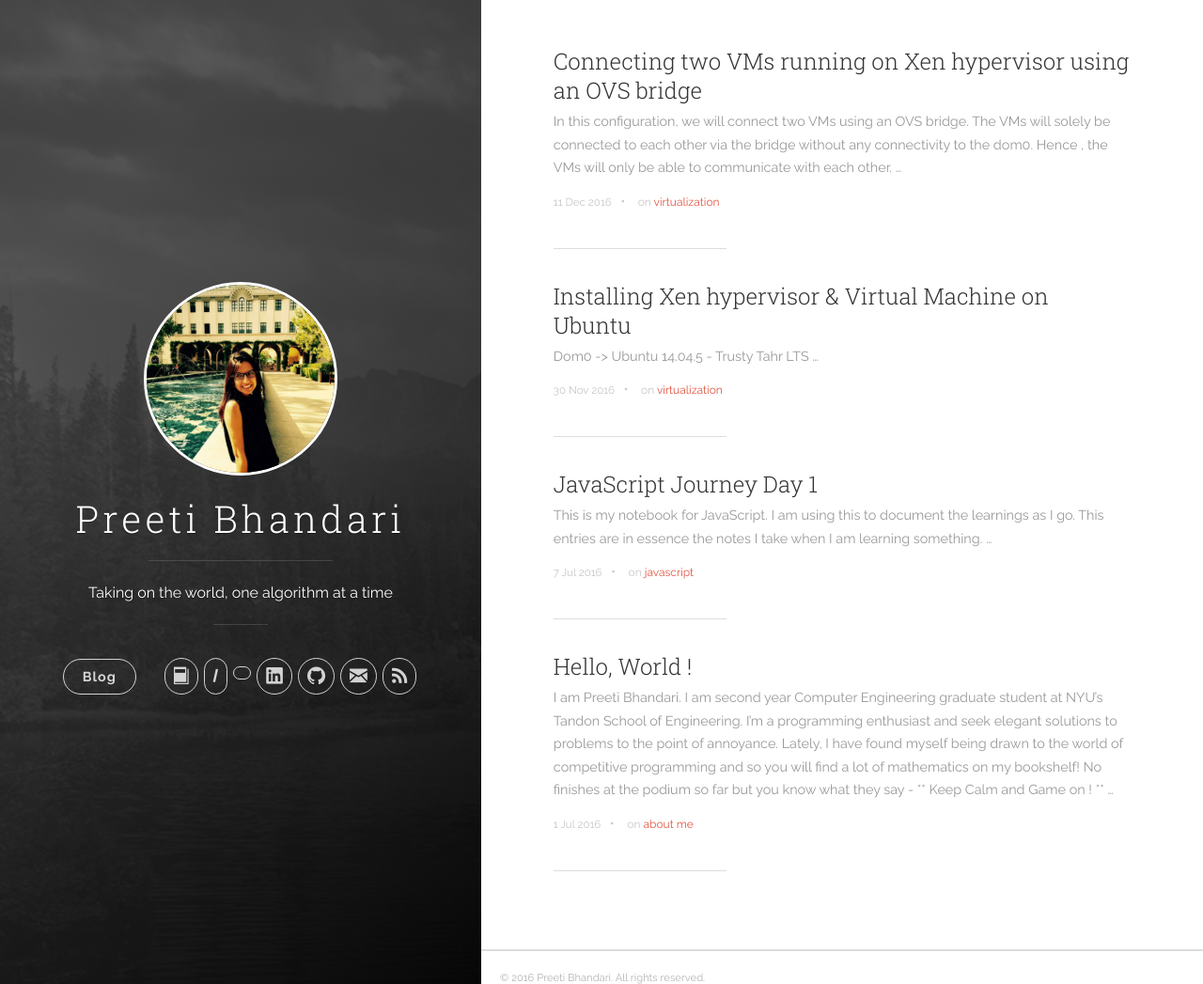
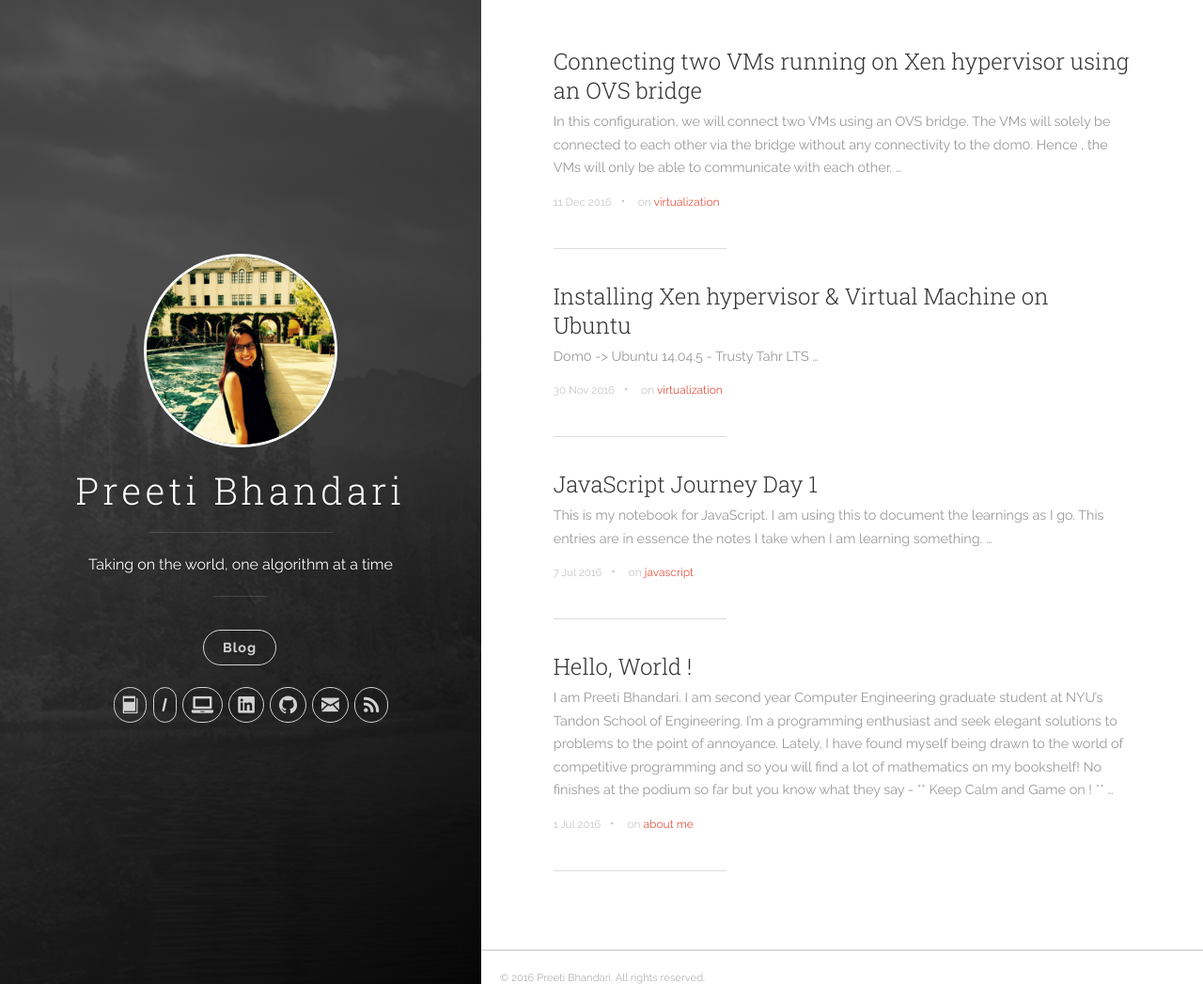
Before and after one commit to preeti1205/preeti1205.github.io, a Jekyll site: the page built from index.html, in a window 1280 px wide and 1047 px high. Shown: the whole window at 94% size. Built offline with Jekyll 4.4.1, drawn with Linux system fonts in a browser that asks for light colours; nearby versions of some CDN libraries; the list of posts is cut into pages by our own code.

Commit message:
new blog

```diff
--- a/_includes/header.html
+++ b/_includes/header.html
@@ -61,7 +61,7 @@
                 <!-- HackerRank -->
                 <li class="navigation__item">
                   <a href="http://hackerrank.com/{{ site.author.hackerrank_username }}" title="@{{ site.author.hackerrank_username }} on HackerRank" target="_blank">
-                    <i class="icon icon-square"></i>
+                    <i class="icon icon-laptop"></i>
                     <span class="label">Hackerrank</span>
                   </a>
                 </li>
```
Also changed, not shown: 4 other files.
